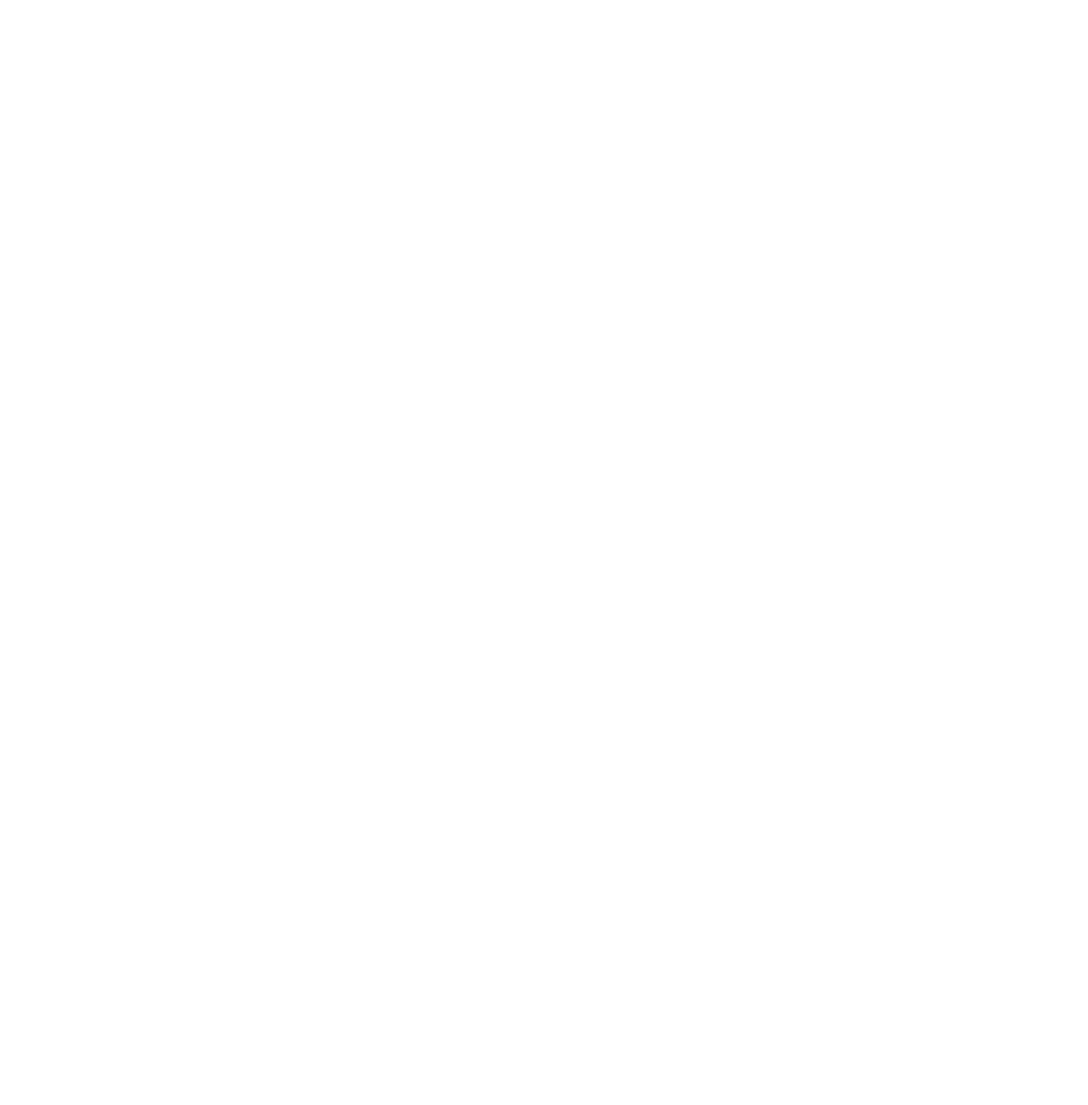
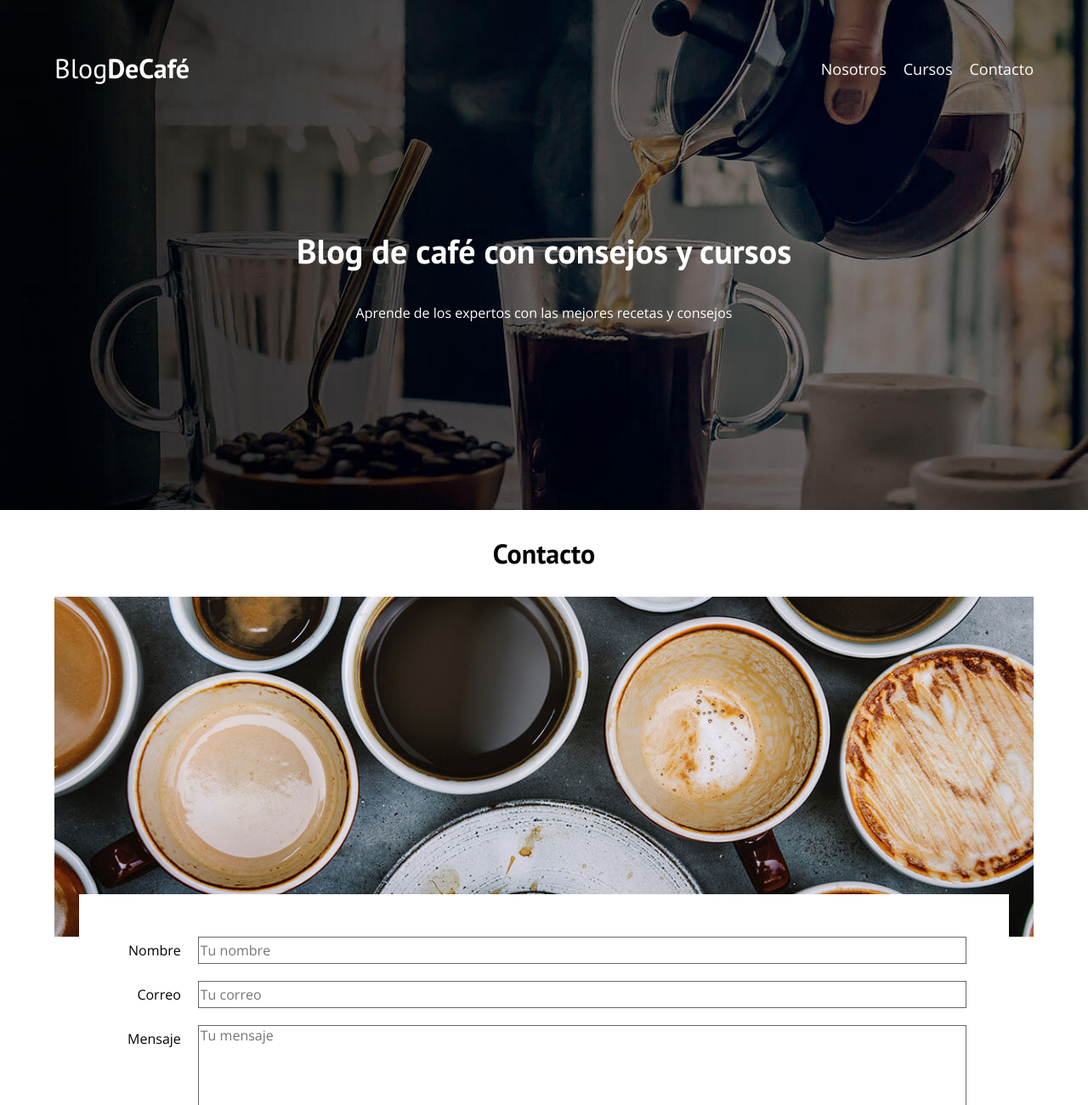
Before and after one commit to dannybaque/cafe-store, a plain HTML site: page contacto.html in a window 1280 px wide. Shown: the top 1300 px of the page at 85% size. Before the commit the page ends 800 px from the top, so only its background shows below. Drawn offline with nearby package versions, Linux system fonts and the light colour scheme.

Commit message:
contacto y optimizacion

```diff
--- a/contacto.html
+++ b/contacto.html
@@ -0,0 +1,83 @@
+<!DOCTYPE html>
+<html lang="en">
+<head>
+    <meta charset="UTF-8">
+    <meta name="viewport" content="width=device-width, initial-scale=1.0">
+    <link rel="stylesheet" href="css/style.css">
+
+    <link rel="preconnect" href="https://fonts.googleapis.com">
+    <link rel="preconnect" href="https://fonts.gstatic.com" crossorigin>
+    <link href="https://fonts.googleapis.com/css2?family=Open+Sans&family=PT+Sans:wght@400;700&display=swap" rel="stylesheet">
+
+    <link rel="stylesheet" href="css/normalize.css">
+    <title>Cafe Shop</title>
+</head>
+<body>
+    <header class="header">
+
+        <div class="contenedor">
+            <div class="barra">
+                <a class="logo" href="index.html">
+                    <h1 class="logo__nombre no-margin centrar-texto">Blog<span class="logo__bold">DeCafé</span></h1>
+                </a>
+                <nav class="navegacion">
+                    <a href="nosotros.html" class="navegacion__enlace">Nosotros</a>
+                    <a href="cursos.html" class="navegacion__enlace">Cursos</a>
+                    <a href="contacto.html" class="navegacion__enlace">Contacto</a>
+                </nav>
+            </div>
+        </div>
+
+        <div class="header__texto">
+            <h2 class="no-margin"> Blog de café con consejos y cursos</h2>
+            <p class="no-margin">Aprende de los expertos con las mejores recetas y consejos</p>
+        </div>
+    </header>
+
+    <main class="contenedor">
+        <h3 class="centrar-texto">Contacto</h3>
+
+        <div class="contacto-bg">
+
+        </div>
+
+        <form class="formulario">
+            <div class="campo">
+                <label class="campo__label" for="nombre">Nombre</label>
+                <input class="campo__field" type="text" placeholder="Tu nombre" id="nombre">
+            </div>
+
+            <div class="campo">
+                <label class="campo__label" for="correo">Correo</label>
+                <input class="campo__field" type="email" placeholder="Tu correo" id="correo">
+            </div>
+
+            <div class="campo">
+                <label class="campo__label" for="mensaje">Mensaje</label>
+                <textarea class="campo__field campo__field--textarea" name="" id="mensaje" placeholder="Tu mensaje"></textarea>
+            </div>
+
+            <div class="campo">
+                <input type="submit" placeholder="enviar" value="Enviar" class="boton boton--primario">
+            </div>
+        </form>
+
+    </main>
+
+    <footer class="footer">
+        <div class="contenedor">
+            <div class="barra">
+                <a class="logo" href="index.html">
+                    <h1 class="logo__nombre no-margin centrar-texto">Blog<span class="logo__bold">DeCafé</span></h1>
+                </a>
+                <nav class="navegacion">
+                    <a href="nosotros.html" class="navegacion__enlace">Nosotros</a>
+                    <a href="cursos.html" class="navegacion__enlace">Cursos</a>
+                    <a href="contacto.html" class="navegacion__enlace">Contacto</a>
+                </nav>
+            </div>
+        </div>
+    </footer>
+
+</body>
+</html>
--- a/css/style.css
+++ b/css/style.css
@@ -170,11 +170,16 @@ img {
     text-transform: uppercase;
     font-weight: 700;
     margin-bottom: 2rem;
+    border: none ;
 }
 @media (min-width:768px) {
     .boton{
         display: inline-block;
     }
+}
+
+.boton:hover{
+    cursor: pointer;
 }
 
 .boton--primario{
@@ -255,3 +260,43 @@ img {
 .curso:last-of-type{
     border-bottom: 0;
 }
+
+/* Contacto background */
+
+.contacto-bg{
+    background-image: url(../img/contacto.jpg);
+    height: 40rem;
+    background-size: cover;
+    background-repeat: no-repeat;
+
+}
+
+/* Formulario */
+
+.formulario{
+     background-color: var(--blanco);
+     margin: -5rem auto;
+     width: 95%;
+     padding: 5rem;
+}
+
+.campo{
+    display: flex;
+    margin-bottom: 2rem;
+}
+
+.campo__label{
+    flex: 0 0 9rem;
+    text-align: right;
+    padding-right: 2rem;
+}
+
+.campo__field{
+    flex: 1;
+    border: 1px solid var(--gris);
+}
+
+.campo__field--textarea{
+    height: 20rem;
+
+}
```
Also changed, not shown: index.html (+3 -3 lines).
